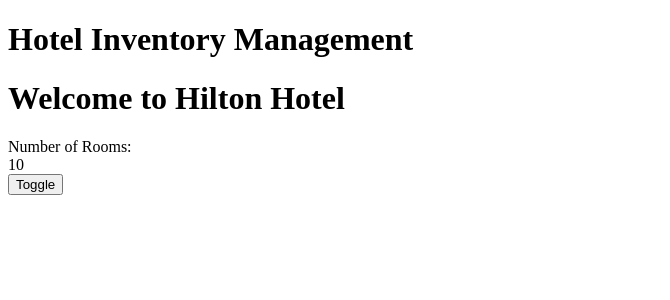
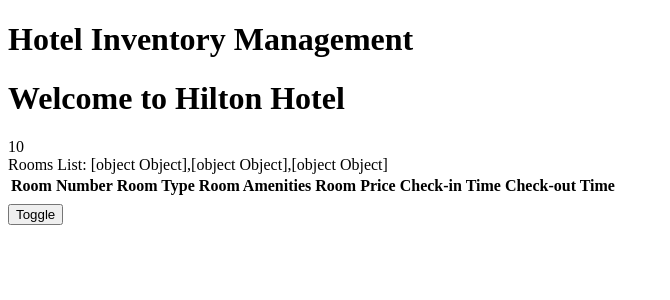
Before and after one commit to rithvik-varma-555/hotelinventoryapp, an Angular app: page / in a window 1280 px wide. Shown: the top 300 px of the page, without its empty margins (0-670 px from the left). Built offline with nearby package versions, Linux system fonts and the light colour scheme.

Commit message:
added rooms list

```diff
--- a/src/app/rooms/rooms.html
+++ b/src/app/rooms/rooms.html
@@ -1,8 +1,26 @@
 <h1>Welcome to {{ hotelName }}</h1>
 
-<div [hidden]="hideRooms">
+<div *ngIf="hideRooms">
   Number of Rooms:
   <div [innerText]="numberOfRooms"></div>
 </div>
 
+{{ rooms.availableRooms }}
+
+<div *ngIf="rooms.availableRooms > 0">
+  Rooms List:
+  {{ roomsList }}
+  <table>
+    <tr>
+      <th>Room Number</th>
+      <th>Room Type</th>
+      <th>Room Amenities</th>
+      <th>Room Price</th>
+      <th>Check-in Time</th>
+      <th>Check-out Time</th>
+    </tr>
+    <tr *ngFor="let room of roomsList"></tr>
+  </table>
+</div>
+
 <button (click)="toggle()">Toggle</button>
--- a/src/app/rooms/rooms.ts
+++ b/src/app/rooms/rooms.ts
@@ -1,8 +1,10 @@
 import { Component } from '@angular/core';
+import { Room, RoomsList } from './rooms.interface';
+import { CommonModule } from '@angular/common';
 
 @Component({
   selector: 'hinv-rooms',
-  imports: [],
+  imports: [CommonModule],
   templateUrl: './rooms.html',
   styleUrl: './rooms.scss',
 })
@@ -10,8 +12,45 @@
   hotelName = 'Hilton Hotel';
 
   numberOfRooms = 10;
+  hideRooms = false;
+  rooms: Room = {
+    totalRooms: 20,
+    availableRooms: 10,
+    bookedRooms: 5,
+  };
 
-  hideRooms = false;
+  roomsList: RoomsList[] = [
+    {
+      roomNumber: 1,
+      roomType: 'Deluxe Room',
+      amenities: 'Air Conditioner, Free Wi-Fi, TV, Bathroom, Kitchen',
+      price: 500,
+      photos:
+        'https://images.unsplash.com/photo-1560448070-c6d4f5f1c8b9?ixlib=rb-4.0.3&ixid=M3wxMjA3fDB8MHxzZWFyY2h8Mnx8ZGVsdXhlJTIwcm9vbXxlbnwwfHwwfHx8MA%3D%3D&auto=format&fit=crop&w=800&q=60',
+      checkinTime: new Date('2021-11-11'),
+      checkoutTime: new Date('2021-11-12'),
+    },
+    {
+      roomNumber: 2,
+      roomType: 'Premium Room',
+      amenities: 'Air Conditioner, Free Wi-Fi, TV, Bathroom, Kitchen',
+      price: 1000,
+      photos:
+        'https://images.unsplash.com/photo-1501117716987-c8e2bfbf0f2d?ixlib=rb-4.0.3&ixid=M3wxMjA3fDB8MHxzZWFyY2h8M3x8cHJlbWl1bSUyMHJvb218ZW58MHx8MHx8&auto=format&fit=crop&w=800&q=60',
+      checkinTime: new Date('2021-11-11'),
+      checkoutTime: new Date('2021-11-12'),
+    },
+    {
+      roomNumber: 3,
+      roomType: 'Luxury Room',
+      amenities: 'Air Conditioner, Free Wi-Fi, TV, Bathroom, Kitchen',
+      price: 15000,
+      photos:
+        'https://images.unsplash.com/photo-1501183638714-8f3c5a7b8f4d?ixlib=rb-4.0.3&ixid=M3wxMjA3fDB8MHxzZWFyY2h8NHx8bHV4dXJ5JTIwcm9vbXxlbnwwfHwwfHx8MA%3D%3D&auto=format&fit=crop&w=800&q=60',
+      checkinTime: new Date('2021-11-11'),
+      checkoutTime: new Date('2021-11-12'),
+    },
+  ];
 
   toggle() {
     this.hideRooms = !this.hideRooms;
```
Also changed, not shown: src/app/rooms/rooms.interface.ts (added, +15 -0 lines).
